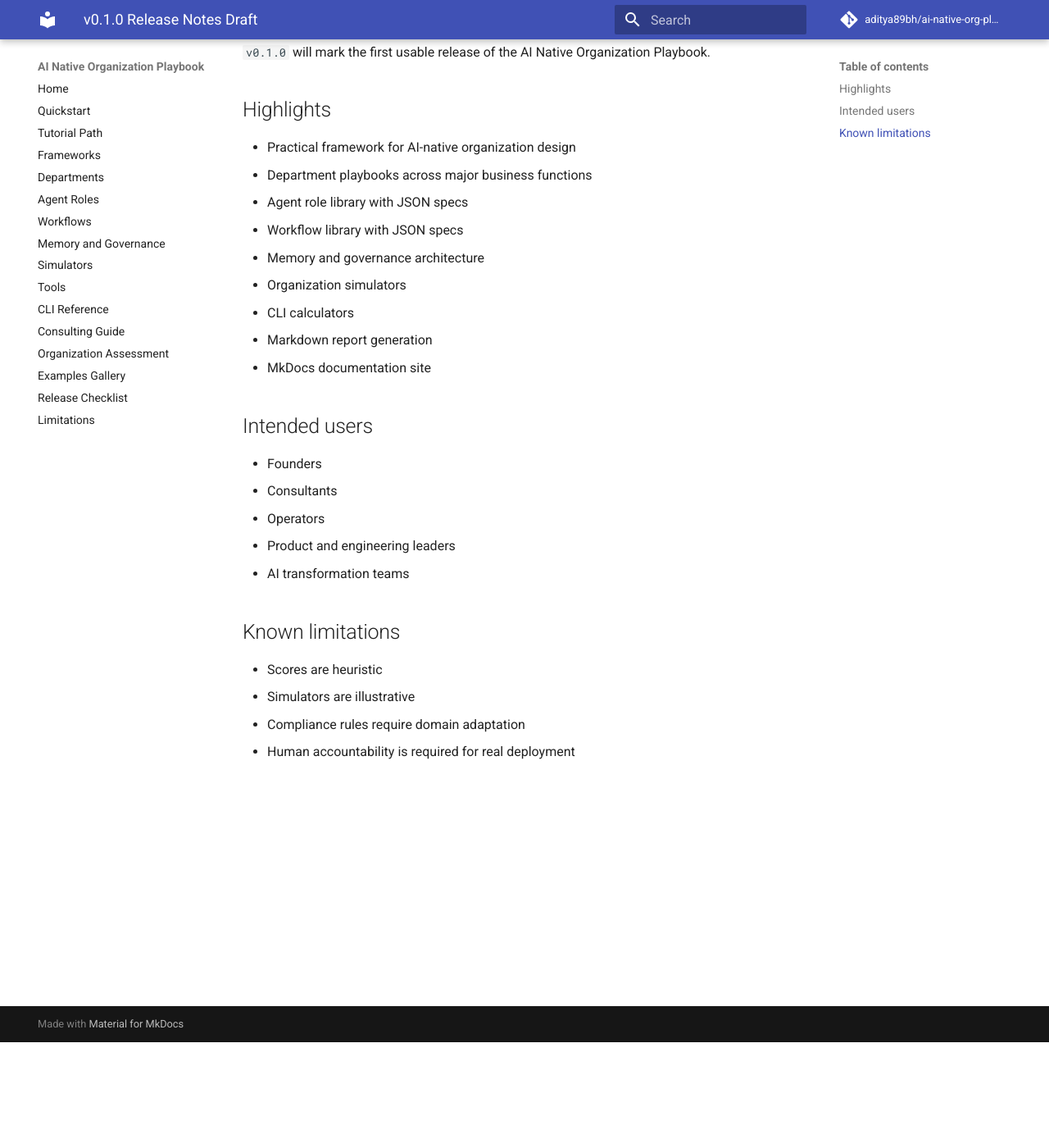
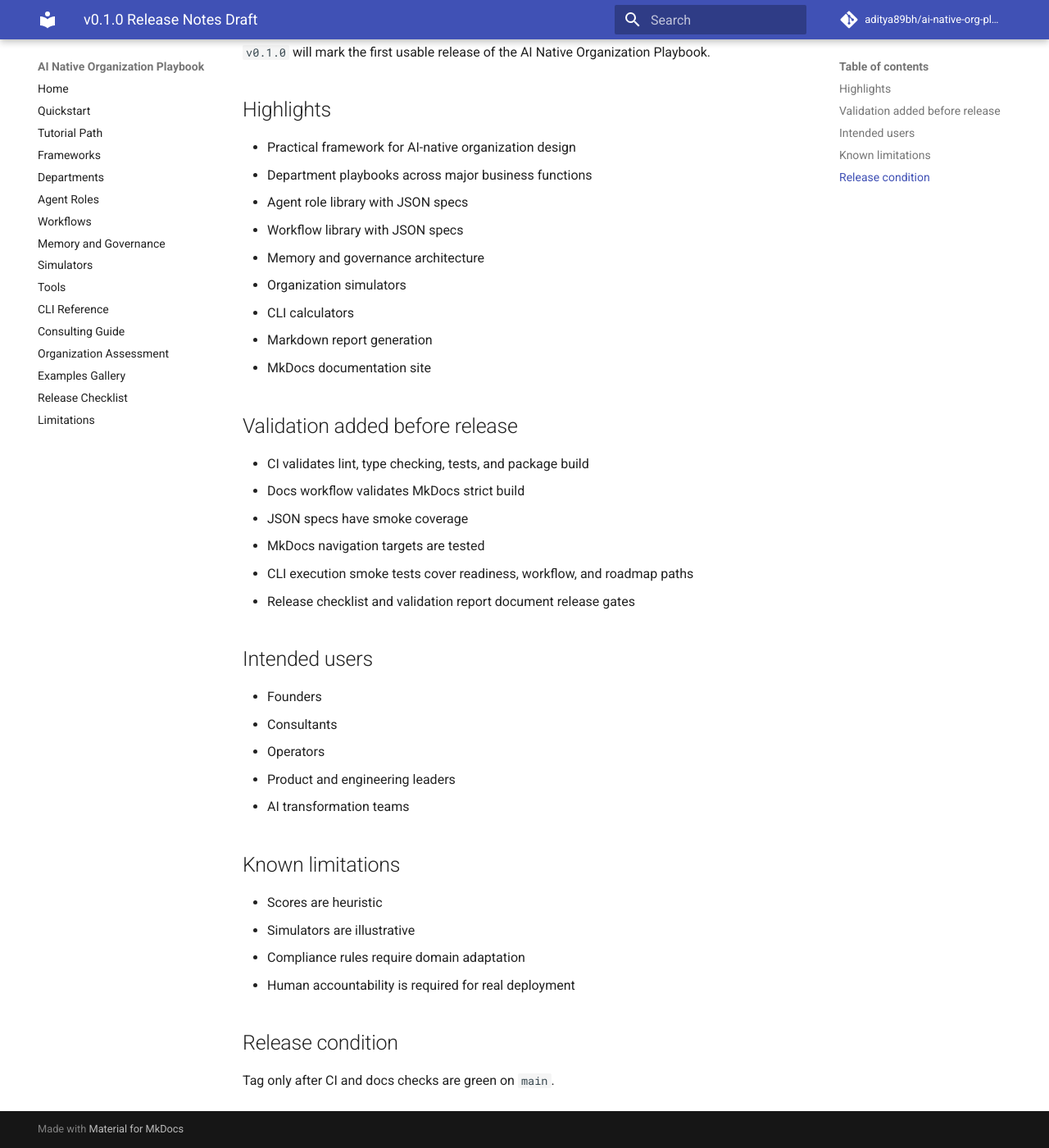
Before and after one commit to aditya89bh/ai-native-org-playbook, an MkDocs documentation site: the page built from docs/release_notes_v0_1_0.md, in a window 1280 px wide and 1400 px high, scrolled down 129 px. Shown: the whole window at 82% size. Built offline with MkDocs 1.6.1 and Material for MkDocs 9.7.7, drawn with Linux system fonts in a browser that asks for light colours; comment, search, counter and statistics services are not loaded.

Commit message:
docs: update release notes with validation gates

```diff
--- a/docs/release_notes_v0_1_0.md
+++ b/docs/release_notes_v0_1_0.md
@@ -14,6 +14,15 @@
 - Markdown report generation
 - MkDocs documentation site
 
+## Validation added before release
+
+- CI validates lint, type checking, tests, and package build
+- Docs workflow validates MkDocs strict build
+- JSON specs have smoke coverage
+- MkDocs navigation targets are tested
+- CLI execution smoke tests cover readiness, workflow, and roadmap paths
+- Release checklist and validation report document release gates
+
 ## Intended users
 
 - Founders
@@ -28,3 +37,7 @@
 - Simulators are illustrative
 - Compliance rules require domain adaptation
 - Human accountability is required for real deployment
+
+## Release condition
+
+Tag only after CI and docs checks are green on `main`.
```
